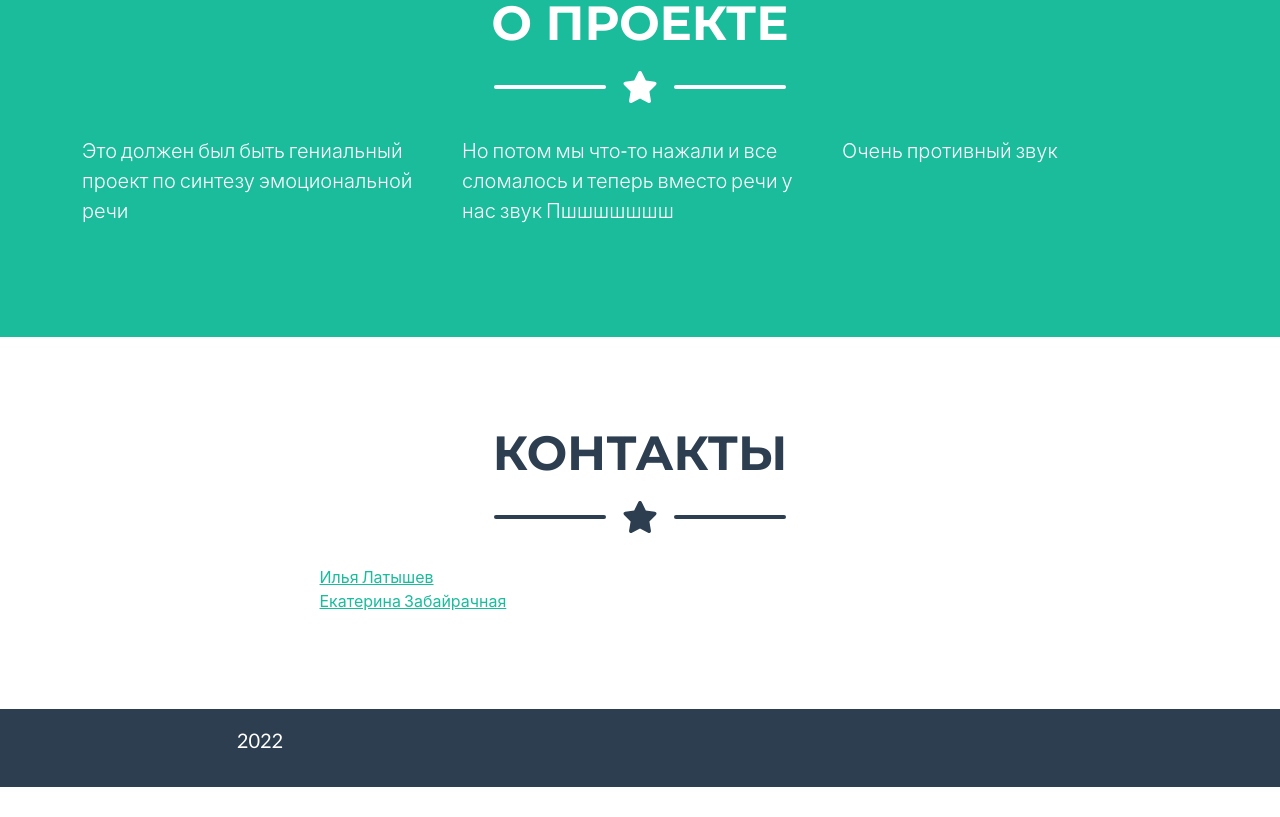
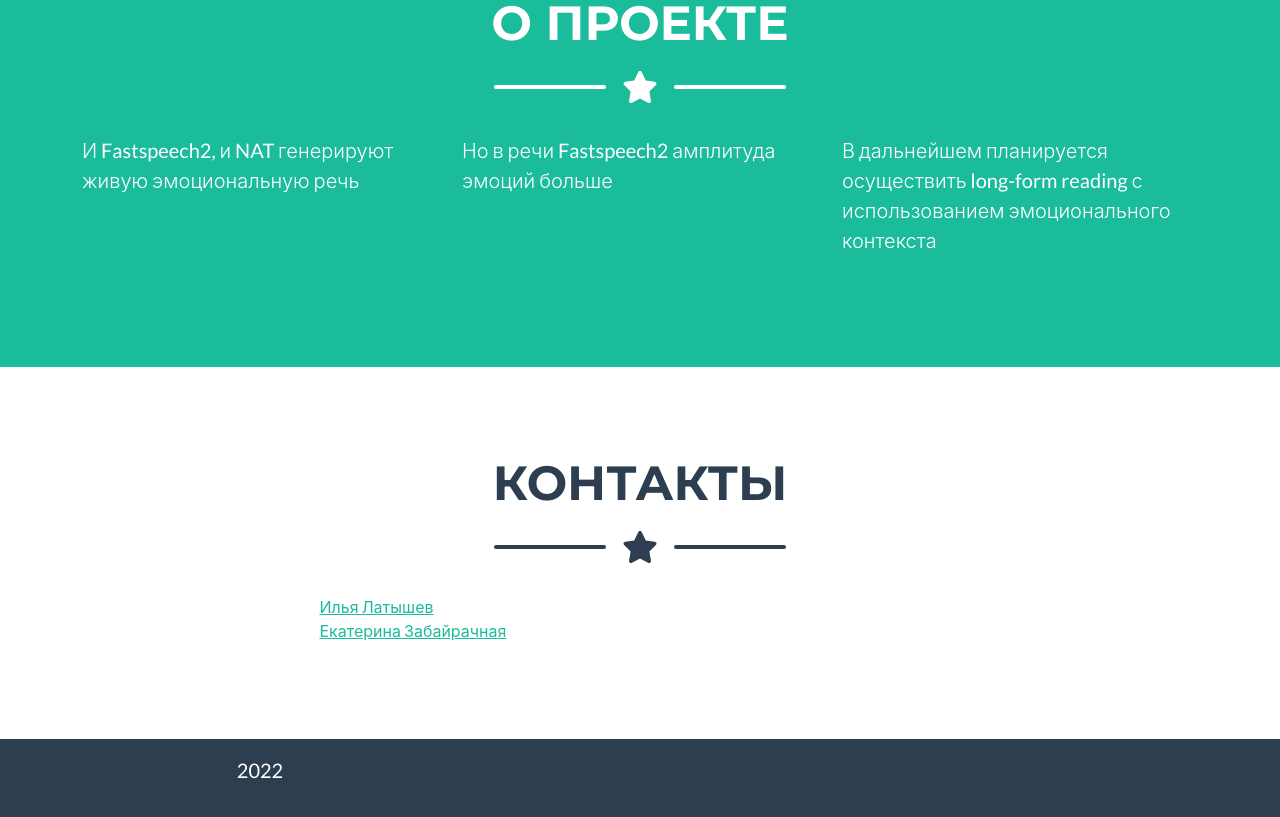
Before and after one commit to oriolus1/MADE_EMO_TTS_graduation_project_2022, a plain HTML site: page index.html in a window 1280 px wide. Shown: the part 1647-2464 px from the top of the page. Before the commit the page ends 2434 px from the top, so only its background shows below. Drawn offline with nearby package versions, Linux system fonts and the light colour scheme.

Commit message:
Update index.html

```diff
--- a/index.html
+++ b/index.html
@@ -298,9 +298,9 @@
                 </div>
                 <!-- About Section Content-->
                 <div class="row">
-                    <div class="col-lg-4 ms-auto"><p class="lead">Это должен был быть гениальный проект по синтезу эмоциональной речи</p></div>
-                    <div class="col-lg-4 me-auto"><p class="lead">Но потом мы что-то нажали и все сломалось и теперь вместо речи у нас звук Пшшшшшшш</p></div>
-					<div class="col-lg-4 me-auto"><p class="lead">Очень противный звук </p></div>
+                    <div class="col-lg-4 ms-auto"><p class="lead">И Fastspeech2, и NAT генерируют живую эмоциональную речь</p></div>
+                    <div class="col-lg-4 me-auto"><p class="lead">Но в речи Fastspeech2 амплитуда эмоций больше</p></div>
+					<div class="col-lg-4 me-auto"><p class="lead">В дальнейшем планируется осуществить long-form reading с использованием эмоционального контекста </p></div>
                 </div>
                 <!-- About Section Button-->
 
```
